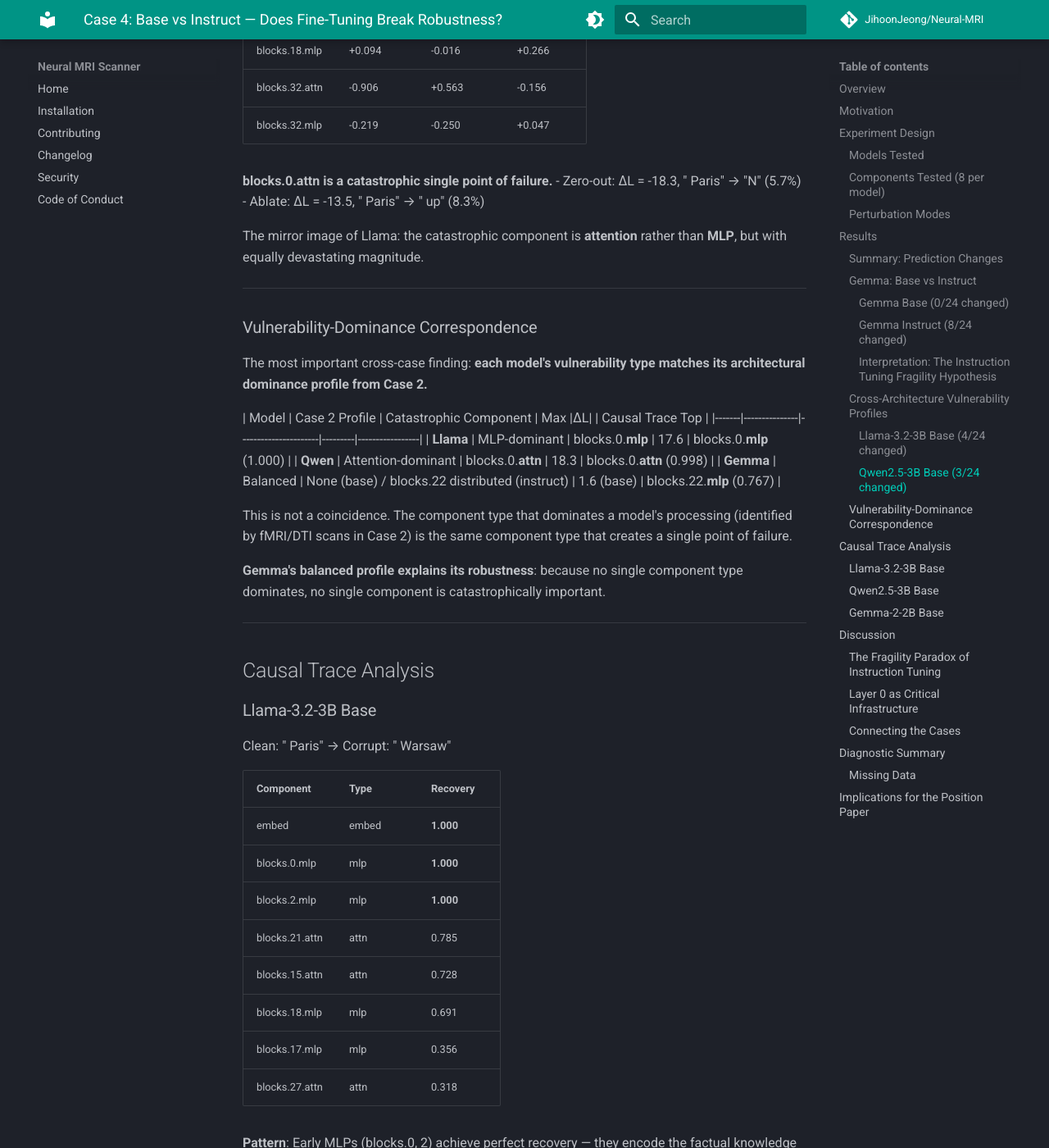
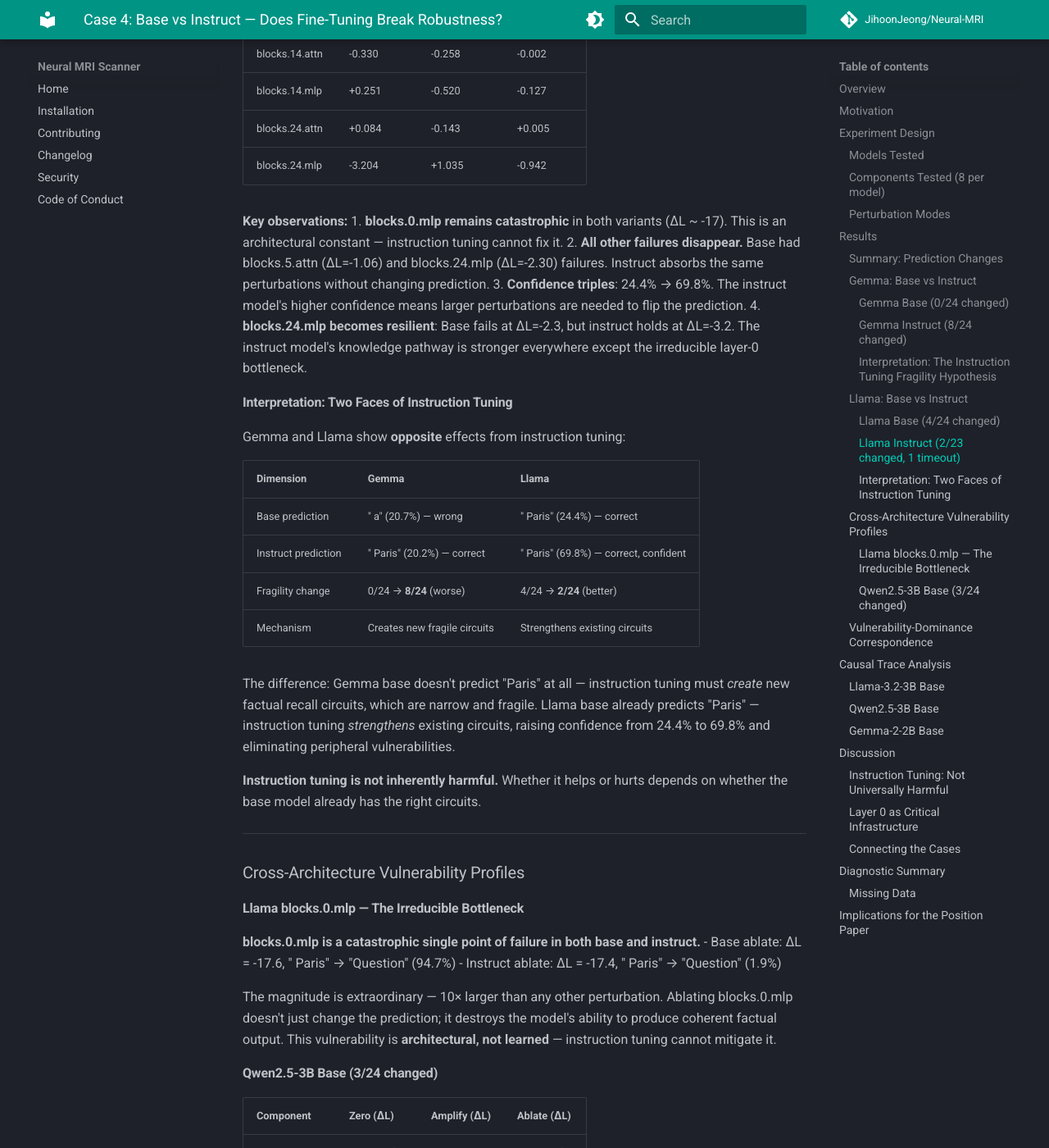
Before and after one commit to JihoonJeong/Neural-MRI, an MkDocs documentation site: the page built from docs/cases/case-4/README.md, in a window 1280 px wide and 1400 px high, scrolled down 5198 px. Shown: the whole window at 82% size. Built offline with MkDocs 1.6.1 and Material for MkDocs 9.7.7, drawn with Linux system fonts in a browser that asks for light colours; comment, search, counter and statistics services are not loaded; some of the changed text lies outside the part shown.

Commit message:
docs: add Case 4 — base vs instruct perturbation comparison
5 models tested: Gemma base/instruct, Llama base/instruct, Qwen base.
Key findings:
- Instruction tuning effect is model-dependent (Gemma: more fragile, Llama: more robust)
- Vulnerability type matches architectural dominance (Llama=MLP, Qwen=attn)
- Architectural vulnerabilities (blocks.0.mlp) are irreducible across base/instruct

Co-Authored-By: Claude Opus 4.6 <noreply@anthropic.com>

````diff
--- a/docs/cases/case-4/README.md
+++ b/docs/cases/case-4/README.md
@@ -4,7 +4,7 @@
 
 | Field | Value |
 |-------|-------|
-| **Models** | Gemma-2-2B / 2B-IT, Llama-3.2-3B, Qwen2.5-3B |
+| **Models** | Gemma-2-2B / 2B-IT, Llama-3.2-3B / 3B-Instruct, Qwen2.5-3B |
 | **Prompt** | "The capital of France is" |
 | **Device** | Apple Silicon MPS, float16 |
 | **Tests** | 24 perturbations per model + causal trace |
@@ -29,9 +29,10 @@ Case 3 showed that Gemma-2-2B (base) passes all perturbation stress tests — no
 | google/gemma-2-2b | 2.6B | 26 | " a" (20.7%) | Complete |
 | google/gemma-2-2b-it | 2.6B | 26 | " Paris" (20.2%) | Perturbation complete, causal trace timeout |
 | meta-llama/Llama-3.2-3B | 3.2B | 28 | " Paris" (24.4%) | Complete |
+| meta-llama/Llama-3.2-3B-Instruct | 3.2B | 28 | " Paris" (69.8%) | Perturbation complete, causal trace timeout |
 | Qwen/Qwen2.5-3B | 3.1B | 36 | " Paris" (45.1%) | Complete |
 
-**Note:** Llama-3.2-3B-Instruct (model load timeout) and Qwen2.5-3B-Instruct (perturbation hooks too slow at 36 layers on MPS) could not be tested. The Gemma pair alone demonstrates the instruction tuning effect, while the three base models provide cross-architecture comparison.
+**Note:** Qwen2.5-3B-Instruct loaded successfully but all perturbation API calls timed out (36 layers + MPS hooks exceed 120s). Would require GPU or extended timeouts.
 
 ### Components Tested (8 per model)
 
@@ -61,6 +62,7 @@ Each model is tested at 4 depth levels × 2 component types (attn + mlp), adapte
 | **Gemma base** | **0/24** | " a" (20.7%) | None — fully robust |
 | **Gemma instruct** | **8/24** | " Paris" (20.2%) | " Paris" → ":" or " \*\*" |
 | **Llama base** | **4/24** | " Paris" (24.4%) | blocks.0.mlp catastrophic |
+| **Llama instruct** | **2/23** | " Paris" (69.8%) | blocks.0.mlp still catastrophic, but otherwise more stable |
 | **Qwen base** | **3/24** | " Paris" (45.1%) | blocks.0.attn catastrophic |
 
 ---
@@ -115,9 +117,11 @@ This is the "pathological" model Luca's research framework calls for: the same a
 
 ---
 
-### Cross-Architecture Vulnerability Profiles
+### Llama: Base vs Instruct
 
-#### Llama-3.2-3B Base (4/24 changed)
+The opposite pattern from Gemma — **instruction tuning makes Llama more robust**, not less.
+
+#### Llama Base (4/24 changed)
 
 | Component | Zero (ΔL) | Amplify (ΔL) | Ablate (ΔL) |
 |-----------|-----------|-------------|-------------|
@@ -130,11 +134,51 @@ This is the "pathological" model Luca's research framework calls for: the same a
 | blocks.24.attn | -0.016 | -0.031 | -0.063 |
 | blocks.24.mlp | **-2.297 ⚠** | +0.797 | -0.672 |
 
-**blocks.0.mlp is a catastrophic single point of failure.**
-- Zero-out: ΔL = -15.8, " Paris" → "\n" (15.7%)
-- Ablate: ΔL = -17.6, " Paris" → "Question" (94.7%)
+#### Llama Instruct (2/23 changed, 1 timeout)
 
-The magnitude is extraordinary — 10× larger than any other perturbation. Ablating blocks.0.mlp doesn't just change the prediction; it produces "Question" with 94.7% confidence, suggesting the model's entire knowledge retrieval pathway depends on this single early MLP.
+| Component | Zero (ΔL) | Amplify (ΔL) | Ablate (ΔL) |
+|-----------|-----------|-------------|-------------|
+| blocks.0.attn | -1.117 | -0.104 | -0.950 |
+| blocks.0.mlp | **-17.118 ⚠** | -0.278 | **-17.424 ⚠** |
+| blocks.5.attn | timeout | +0.186 | -0.023 |
+| blocks.5.mlp | -0.174 | -0.112 | -0.262 |
+| blocks.14.attn | -0.330 | -0.258 | -0.002 |
+| blocks.14.mlp | +0.251 | -0.520 | -0.127 |
+| blocks.24.attn | +0.084 | -0.143 | +0.005 |
+| blocks.24.mlp | -3.204 | +1.035 | -0.942 |
+
+**Key observations:**
+1. **blocks.0.mlp remains catastrophic** in both variants (ΔL ~ -17). This is an architectural constant — instruction tuning cannot fix it.
+2. **All other failures disappear.** Base had blocks.5.attn (ΔL=-1.06) and blocks.24.mlp (ΔL=-2.30) failures. Instruct absorbs the same perturbations without changing prediction.
+3. **Confidence triples**: 24.4% → 69.8%. The instruct model's higher confidence means larger perturbations are needed to flip the prediction.
+4. **blocks.24.mlp becomes resilient**: Base fails at ΔL=-2.3, but instruct holds at ΔL=-3.2. The instruct model's knowledge pathway is stronger everywhere except the irreducible layer-0 bottleneck.
+
+#### Interpretation: Two Faces of Instruction Tuning
+
+Gemma and Llama show **opposite** effects from instruction tuning:
+
+| Dimension | Gemma | Llama |
+|-----------|-------|-------|
+| Base prediction | " a" (20.7%) — wrong | " Paris" (24.4%) — correct |
+| Instruct prediction | " Paris" (20.2%) — correct | " Paris" (69.8%) — correct, confident |
+| Fragility change | 0/24 → **8/24** (worse) | 4/24 → **2/24** (better) |
+| Mechanism | Creates new fragile circuits | Strengthens existing circuits |
+
+The difference: Gemma base doesn't predict "Paris" at all — instruction tuning must *create* new factual recall circuits, which are narrow and fragile. Llama base already predicts "Paris" — instruction tuning *strengthens* existing circuits, raising confidence from 24.4% to 69.8% and eliminating peripheral vulnerabilities.
+
+**Instruction tuning is not inherently harmful.** Whether it helps or hurts depends on whether the base model already has the right circuits.
+
+---
+
+### Cross-Architecture Vulnerability Profiles
+
+#### Llama blocks.0.mlp — The Irreducible Bottleneck
+
+**blocks.0.mlp is a catastrophic single point of failure in both base and instruct.**
+- Base ablate: ΔL = -17.6, " Paris" → "Question" (94.7%)
+- Instruct ablate: ΔL = -17.4, " Paris" → "Question" (1.9%)
+
+The magnitude is extraordinary — 10× larger than any other perturbation. Ablating blocks.0.mlp doesn't just change the prediction; it destroys the model's ability to produce coherent factual output. This vulnerability is **architectural, not learned** — instruction tuning cannot mitigate it.
 
 #### Qwen2.5-3B Base (3/24 changed)
 
@@ -163,9 +207,11 @@ The most important cross-case finding: **each model's vulnerability type matches
 
 | Model | Case 2 Profile | Catastrophic Component | Max |ΔL| | Causal Trace Top |
 |-------|---------------|----------------------|---------|-----------------|
-| **Llama** | MLP-dominant | blocks.0.**mlp** | 17.6 | blocks.0.**mlp** (1.000) |
+| **Llama** (base & instruct) | MLP-dominant | blocks.0.**mlp** | 17.6 | blocks.0.**mlp** (1.000) |
 | **Qwen** | Attention-dominant | blocks.0.**attn** | 18.3 | blocks.0.**attn** (0.998) |
 | **Gemma** | Balanced | None (base) / blocks.22 distributed (instruct) | 1.6 (base) | blocks.22.**mlp** (0.767) |
+
+Note: Llama's catastrophic blocks.0.mlp vulnerability persists across both base and instruct — confirming this is an **architectural** property, not a learned one.
 
 This is not a coincidence. The component type that dominates a model's processing (identified by fMRI/DTI scans in Case 2) is the same component type that creates a single point of failure.
 
@@ -229,23 +275,29 @@ Clean: " a" → Corrupt: " a"
 
 ## Discussion
 
-### The Fragility Paradox of Instruction Tuning
+### Instruction Tuning: Not Universally Harmful
 
-Instruction tuning improves a model's ability to answer questions correctly (Gemma base: " a" → Gemma instruct: " Paris"). But this improvement comes at a cost: the correct answer depends on sharper, more concentrated circuits that are vulnerable to perturbation.
+The Gemma and Llama pairs reveal that instruction tuning's effect on robustness depends on the base model's starting condition:
 
-This creates a paradox:
-- **Base models are robust but wrong** — Gemma base predicts " a" regardless of perturbation, but " a" isn't the factually useful answer.
-- **Instruct models are fragile but right** — Gemma instruct predicts " Paris" but this prediction can be disrupted by perturbing 8 different components.
+| Scenario | Example | Effect |
+|----------|---------|--------|
+| Base lacks correct circuits | Gemma: " a" → " Paris" | Creates new fragile circuits (**worse**) |
+| Base has weak correct circuits | Llama: " Paris" 24% → 70% | Strengthens existing circuits (**better**) |
 
-From a clinical perspective, the instruct model's "condition" resembles a specialist: highly capable in its domain but vulnerable to specific disruptions. The base model resembles a generalist: stable but unremarkable.
+**Gemma's paradox**: The base model predicts " a" — robust but factually useless. Instruction tuning creates the " Paris" circuit from scratch, but this new circuit is fragile (8/24 failures). The instruct model is a specialist: capable but vulnerable.
+
+**Llama's reinforcement**: The base model already predicts " Paris" at 24.4%. Instruction tuning triples confidence to 69.8% and eliminates 2 of 4 peripheral vulnerabilities. Only the irreducible blocks.0.mlp bottleneck remains.
+
+This distinction matters for deployment: **perturbation scanning can predict whether fine-tuning will help or hurt a specific model's robustness.**
 
 ### Layer 0 as Critical Infrastructure
 
 Both Llama and Qwen show catastrophic dependence on layer 0 — but in different component types:
 
 ```
-Llama:  blocks.0.mlp   → ablate → "Question" (94.7%)  ΔL = -17.6
-Qwen:   blocks.0.attn  → zero   → "N" (5.7%)          ΔL = -18.3
+Llama base:     blocks.0.mlp   → ablate → "Question" (94.7%)  ΔL = -17.6
+Llama instruct: blocks.0.mlp   → ablate → "Question" (1.9%)   ΔL = -17.4  ← same vulnerability
+Qwen:           blocks.0.attn  → zero   → "N" (5.7%)          ΔL = -18.3
 ```
 
 Layer 0 processes the raw token embeddings and produces the initial representation. In both models, this first transformation is so critical that removing it destroys the model's ability to produce coherent output. But **which component in layer 0 matters** depends on the model's architectural style:
@@ -261,28 +313,31 @@ This suggests architectural style is established at the very first layer, not de
 |------|---------|---------------------|
 | Case 1 | Gemma is well-structured | Yes — 0/24 perturbation failures |
 | Case 2 | Baseline choice determines diagnosis | Yes — base vs instruct gives opposite robustness conclusions for same architecture |
-| Case 2 | Each model has a distinctive processing style | Yes — vulnerability type matches dominance type |
+| Case 2 | Each model has a distinctive processing style | Yes — vulnerability type matches dominance type; persists across base/instruct |
 | Case 3 | Late MLPs store factual knowledge | Yes — Gemma instruct fragility concentrated at blocks.22 (knowledge region) |
 | Case 3 | Two-phase architecture (early=structure, late=knowledge) | Yes — but layer 0 is more critical than expected in Llama/Qwen |
+| New | Instruction tuning effect depends on base model | Gemma: creates fragile circuits; Llama: strengthens existing ones |
+| New | Architectural vulnerabilities are irreducible | Llama blocks.0.mlp catastrophic in both base and instruct (ΔL ~ -17) |
 
 ---
 
 ## Diagnostic Summary
 
-| Test | Gemma Base | Gemma Instruct | Llama Base | Qwen Base |
-|------|-----------|---------------|------------|-----------|
-| Predictions changed | 0/24 | 8/24 | 4/24 | 3/24 |
-| Max \|ΔL\| | 1.56 | 2.35 | 17.6 | 18.3 |
-| Single point of failure | None | blocks.22 (distributed) | blocks.0.mlp | blocks.0.attn |
-| Failure type | — | Formatting tokens | Incoherent | Incoherent |
-| Causal trace top | blocks.22.mlp (0.77) | N/A (timeout) | blocks.0.mlp (1.00) | blocks.0.attn (1.00) |
-| Robustness grade | Robust | Fragile | Concentrated risk | Concentrated risk |
+| Test | Gemma Base | Gemma Instruct | Llama Base | Llama Instruct | Qwen Base |
+|------|-----------|---------------|------------|----------------|-----------|
+| Predictions changed | 0/24 | 8/24 | 4/24 | 2/23 | 3/24 |
+| Confidence | 20.7% | 20.2% | 24.4% | 69.8% | 45.1% |
+| Max \|ΔL\| | 1.56 | 2.35 | 17.6 | 17.4 | 18.3 |
+| Single point of failure | None | blocks.22 (distributed) | blocks.0.mlp | blocks.0.mlp | blocks.0.attn |
+| Failure type | — | Formatting tokens | Incoherent | Incoherent | Incoherent |
+| Causal trace top | blocks.22.mlp (0.77) | N/A (timeout) | blocks.0.mlp (1.00) | N/A (timeout) | blocks.0.attn (1.00) |
+| Instruct effect | — | **Degrades** robustness | — | **Improves** robustness | — |
 
 ### Missing Data
 
-- **Gemma instruct causal trace**: Persistent timeout during hook iteration — may require backend optimization for instruct models.
-- **Llama-3.2-3B-Instruct**: Model load timeout (possibly first-time weight download on constrained connection).
-- **Qwen2.5-3B-Instruct**: Loaded successfully but all 24 perturbation API calls timed out. At 36 layers, the per-component hook iteration on MPS exceeds the 120s timeout. Would require GPU or extended timeouts.
+- **Gemma instruct causal trace**: Persistent timeout during hook iteration.
+- **Llama instruct causal trace**: Timeout (perturbation data complete).
+- **Qwen2.5-3B-Instruct**: Loaded successfully but all perturbation API calls timed out. At 36 layers, the per-component hook iteration on MPS exceeds the 120s timeout. Would require GPU or extended timeouts.
 
 ---
 
@@ -294,4 +349,7 @@ This case provides the "Act 2" of the narrative Luca outlined:
 2. **Act 2** (Case 4): Demonstrate clinical utility — instruction tuning creates measurable fragility; vulnerability profiles are predictable from architectural scans.
 3. **Act 3** (future): Apply to real-world scenarios — detect fine-tuning damage, predict failure modes, guide model selection.
 
-The key claim: **Neural MRI scanning can detect that instruction tuning introduces fragility before deployment**, and can predict *where* a model will fail based on its architectural profile.
+The key claims:
+1. **Neural MRI scanning can predict *where* a model will fail** based on its architectural dominance profile.
+2. **Perturbation testing can reveal whether fine-tuning helped or hurt** — Gemma instruct is more fragile, Llama instruct is more robust.
+3. **Some vulnerabilities are architectural and irreducible** — Llama's blocks.0.mlp catastrophe persists across base and instruct, suggesting limits to what training can fix.
````
Also changed, not shown: docs/cases/case-4/data.json.
